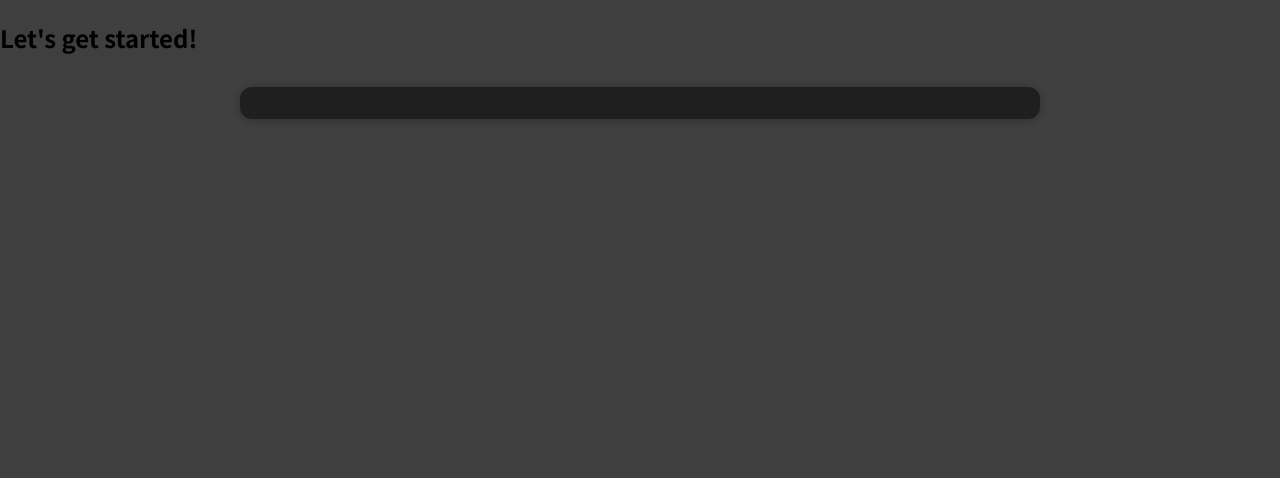
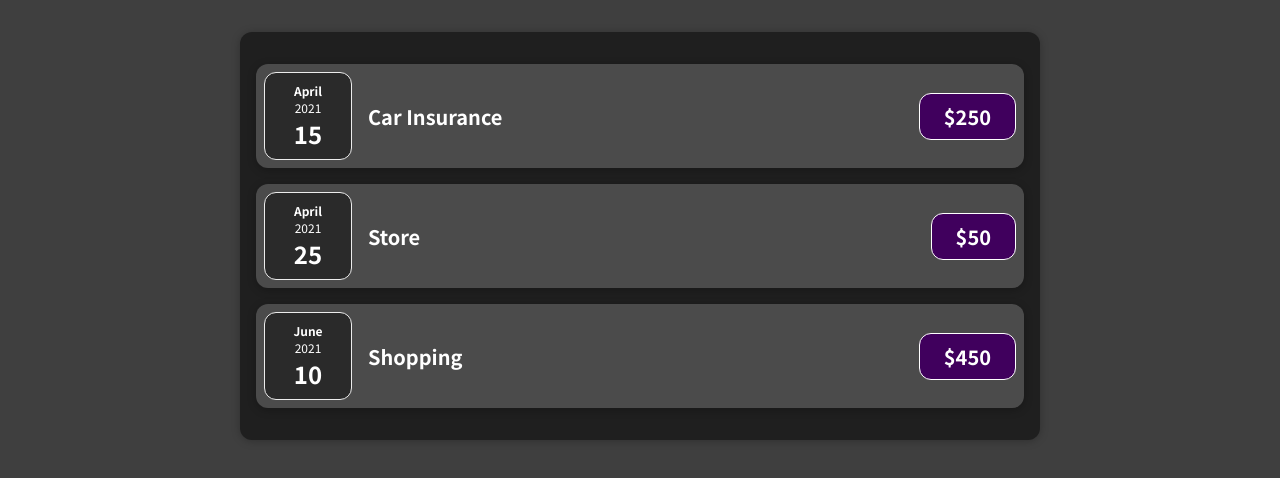
Before and after one commit to VictoriiaShtyreva/Expense-tracker, a JavaScript app: page / in a window 1280 px wide. Shown: the top 478 px of the page. Built offline with nearby package versions, Linux system fonts and the light colour scheme.

Commit message:
feat: add card components

```diff
--- a/src/App.js
+++ b/src/App.js
@@ -8,7 +8,6 @@ function App() {
   ];
   return (
     <div>
-      <h2>Let's get started!</h2>
       <Expenses items={expenses}/>
     </div>
   );
--- a/src/components/Card.js
+++ b/src/components/Card.js
@@ -1,8 +1,10 @@
 import './Card.css'
 
-function Card() {
+function Card(props) {
+  const classes = 'card ' + props.className;
+
   return (
-  <div className="card"></div>
+  <div className={classes}>{props.children}</div>
   );
 }
 
--- a/src/components/Expenses.js
+++ b/src/components/Expenses.js
@@ -1,9 +1,10 @@
 import "./Expenses.css";
+import Card from "./Card";
 import ExpenseItem from "./ExpenseItem";
 
 function Expenses(props) {
   return (
-    <div className="expenses">
+    <Card className="expenses">
       <ExpenseItem
         title={props.items[0].title}
         amount={props.items[0].amount}
@@ -19,7 +20,7 @@ function Expenses(props) {
         amount={props.items[2].amount}
         date={props.items[2].date}
       />
-    </div>
+    </Card>
   );
 }
 
```
Also changed, not shown: 1 other file (tests, documents, lock files or other folders).
